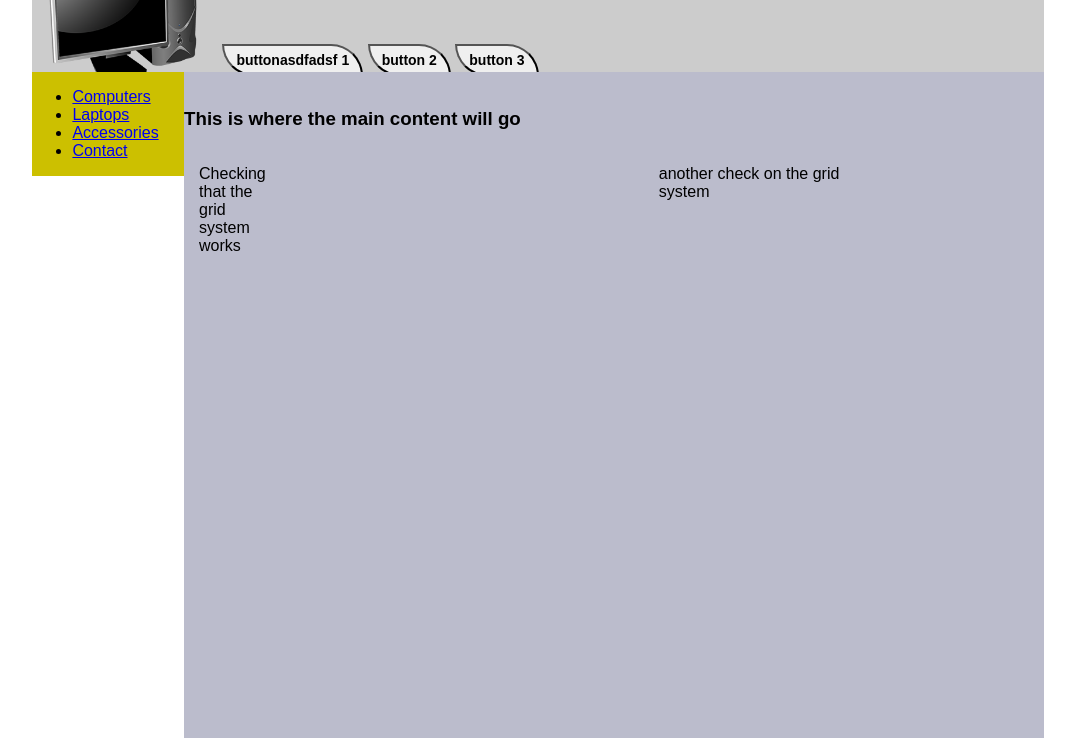
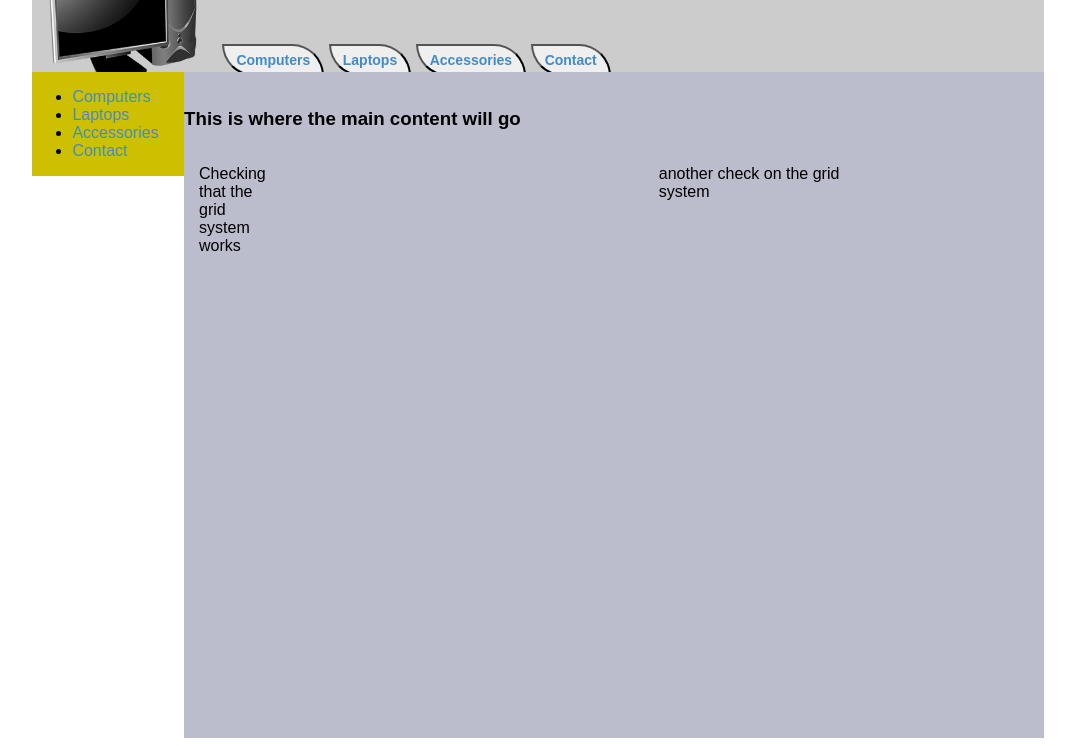
Before and after one commit to pjessenm/cs255Proj, a plain HTML site: page index.html in a window 1280 px wide. Shown: the part 69-815 px from the top of the page, without its empty margins (102-1177 px from the left). Drawn offline with Linux system fonts and the light colour scheme.

Commit message:
Added <a> styling
- added hover styling for <a>
- modified hover styling for <button>

```diff
--- a/index.html
+++ b/index.html
@@ -12,10 +12,8 @@
             <div class="nav">
                 <img src="compIcon.png" width=150px"/>
                 <h1>CSS255 Computer Store</h1>
-                <div class="nav-btn-group">
-                    <button>buttonasdfadsf 1</button>
-                    <button>button 2</button>
-                    <button>button 3</button>
+                <div class="nav-btn-group" data-bind="foreach: sections">
+                    <button><a data-bind="attr: { href:  $data + '.html' }, text:$data"></a></button>
                 </div>
             </div>
             <!-- end nav !-->
--- a/layout.css
+++ b/layout.css
@@ -47,6 +47,16 @@ html {
 button:hover{
     background-color:#049cdb;
     border-color:#000000;
+    border-width:1px;
+}
+
+a {
+    color: #428bca;
+    text-decoration: none;
+}
+
+a:hover{
+    color: #000000;
 }
 
 .sidebar{
```
